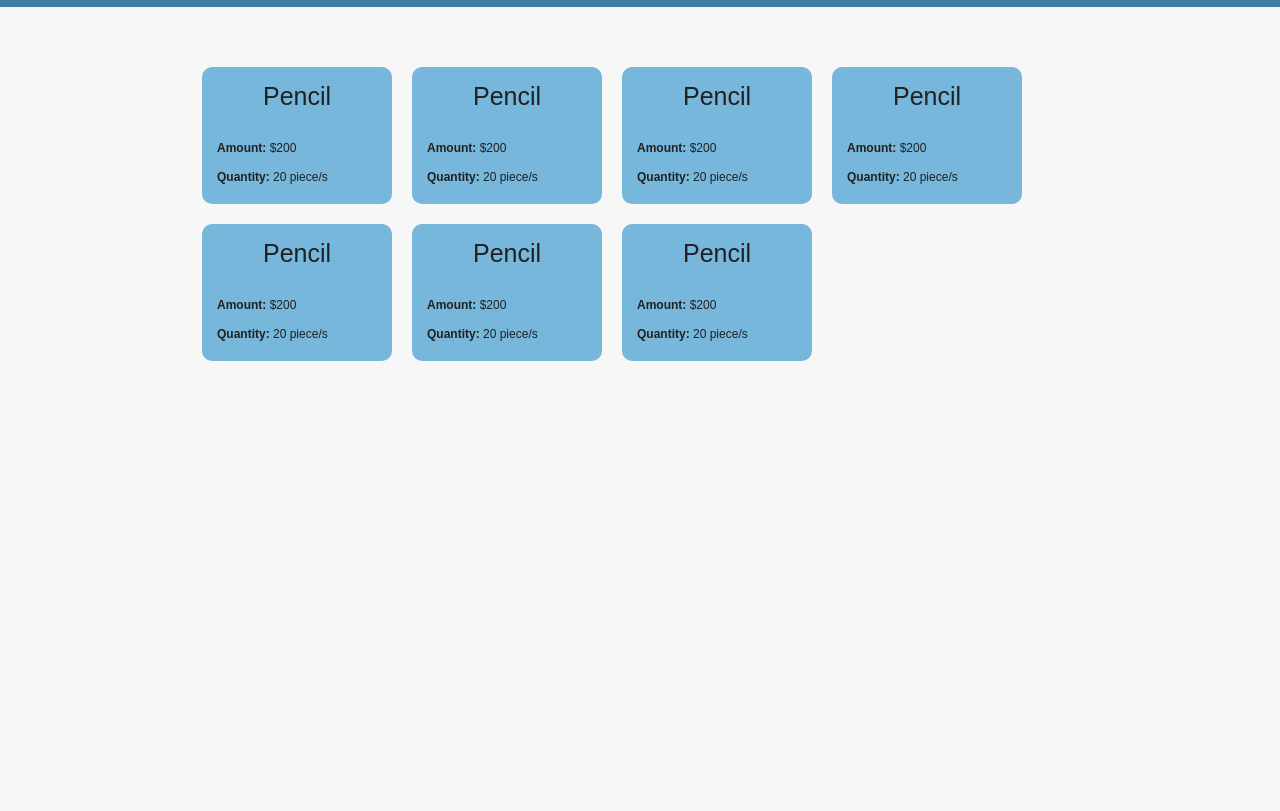
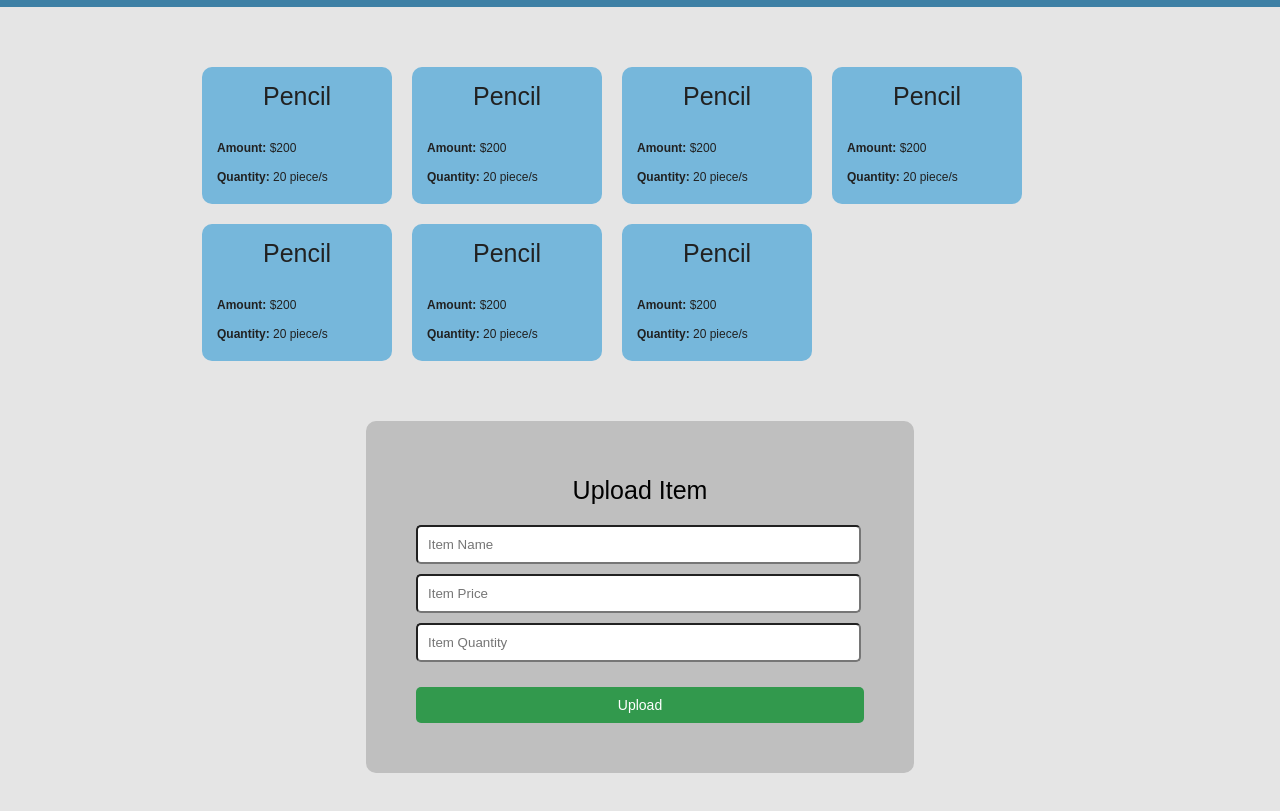
Before and after one commit to oppai1232/NodeJS-Project, a plain HTML site: page index.htm in a window 1280 px wide. Shown: the part 143-954 px from the top of the page. Before the commit the page ends 800 px from the top, so only its background shows below. Drawn offline with Linux system fonts and the light colour scheme.

Commit message:
Item Upload Design

```diff
--- a/css/style.css
+++ b/css/style.css
@@ -1,7 +1,7 @@
 html, body{
 	margin: 0;
 	font-family: sans-serif;
-	background: #f7f7f7;
+	background: #e5e5e5;
 }
 header{
 	margin: 0;
@@ -40,7 +40,7 @@ header h1{
 }
 
 .item-container:hover{
-	opacity: 0.8;
+	opacity: 0.6;
 }
 
 
@@ -60,3 +60,44 @@ header h1{
 .item-amount, .item-quantity{
 	padding: 10px 0 5px 0;
 }
+
+
+.upload-item{
+	width: 35%;
+	display: block;
+	margin: 50px auto 50px auto;
+	background: #bfbfbf;
+	padding: 50px;
+	border-radius: 10px;
+}
+
+.upload-title{
+	width: 100%;
+	text-align: center;
+	font-size: 25px;
+	font-size: 700;
+	margin: 5px 0 15px 0;
+}
+
+.upload-body input{
+	width: 94%;
+	margin: 5px auto;
+	border-radius: 5px;
+	padding: 10px;
+}
+
+.upload-body button{
+	padding: 10px 30px;
+	border-radius: 5px;
+	background: #32994d;
+	color: white;
+	font-size: 14px;
+	border: 0;
+	width: 100%;
+	margin:  20px auto auto;
+	transition: 0.5s;
+}
+
+.upload-body button:hover{
+	background: #40bc60;
+}
--- a/index.htm
+++ b/index.htm
@@ -115,10 +115,28 @@
 			</div>
 		</div>
 	</div>
+</div>
 
 
 
+<div class="upload-item">
+	<div class="upload-title">Upload Item</div>
+
+	<div class="upload-body">
+		<form action="#" method="post">
+
+			<input type="text" name="name" placeholder="Item Name">
+			<input type="text" name="amount" placeholder="Item Price">
+			<input type="text" name="quantity" placeholder="Item Quantity">
+
+			<button name="submit" type="submit">
+				Upload
+			</button>
+
+		</form>
+	</div>
 </div>
+
 
 
 </body>
```
